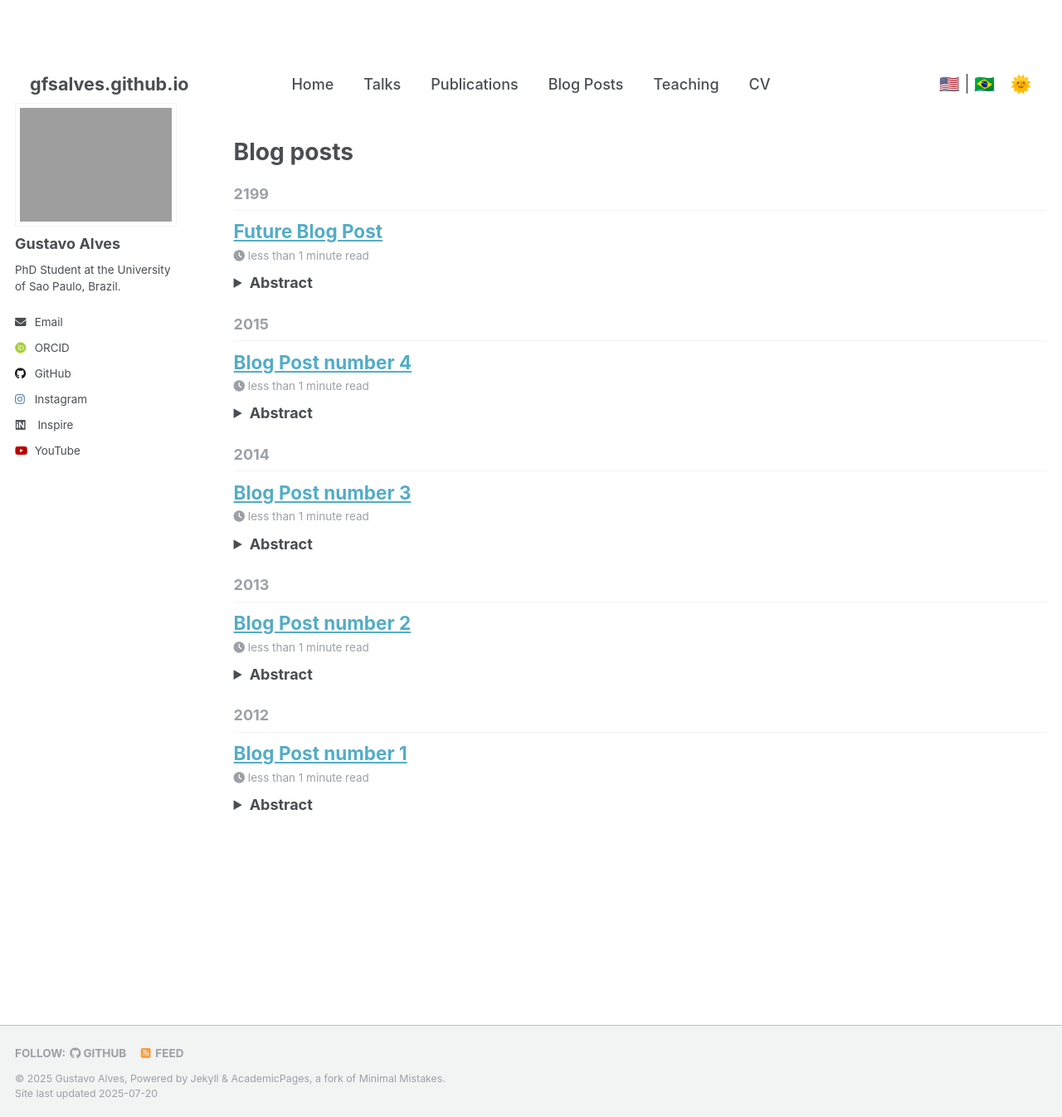
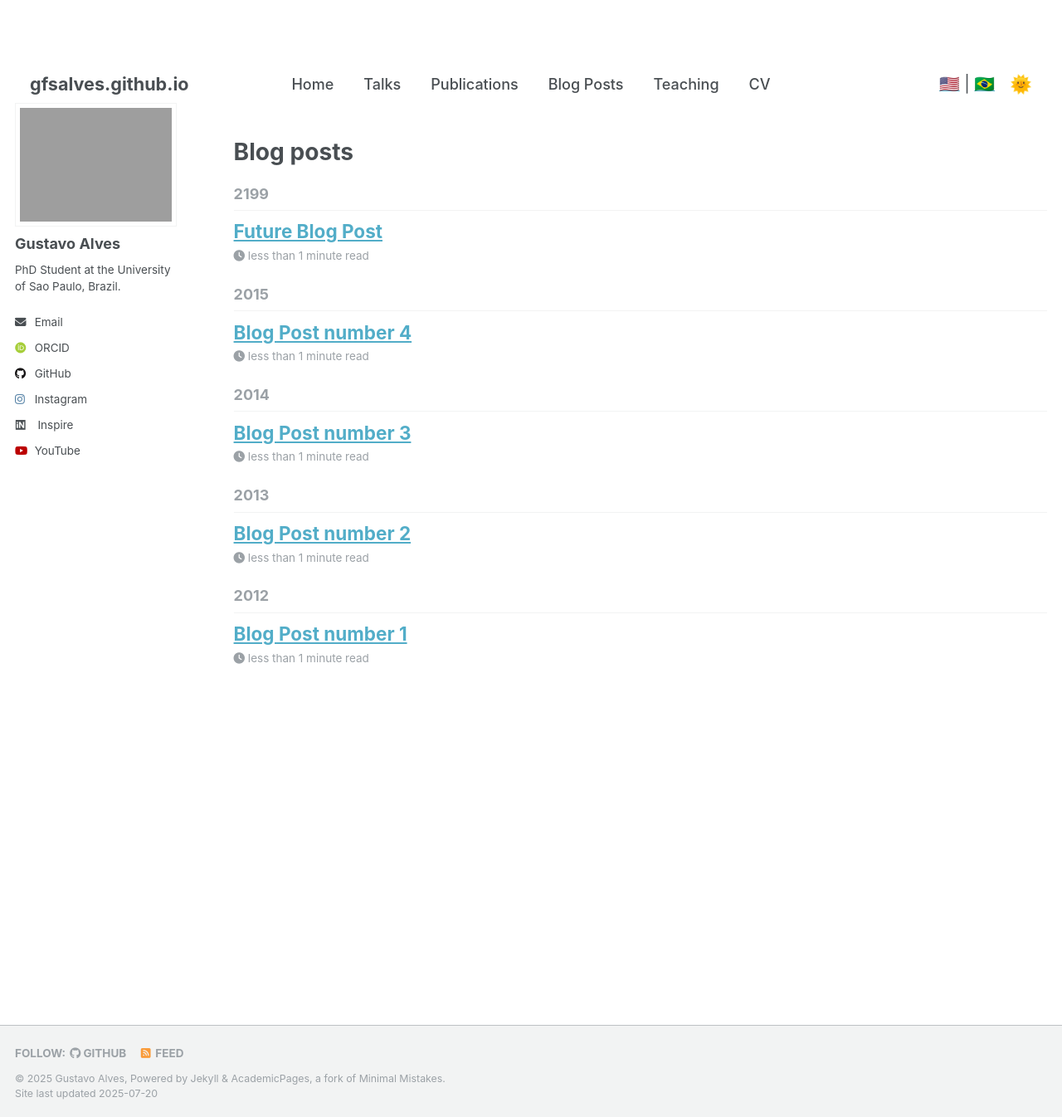
Before and after one commit to gfsalves/gfsalves.github.io, a Jekyll site: the page built from _pages/en/year-archive.html, in a window 1280 px wide and 1346 px high. Shown: the whole window at 83% size. Built offline with Jekyll 4.4.1, drawn with Linux system fonts in a browser that asks for light colours; some web fonts are replaced; a script that is not in the unit is left out.

Commit message:
change blog layout

```diff
--- /dev/null
+++ b/_includes/archive-single-blog.html
@@ -0,0 +1,95 @@
+{% include base_path %}
+
+{% if post.header.teaser %}
+  {% capture teaser %}{{ post.header.teaser }}{% endcapture %}
+{% else %}
+  {% assign teaser = site.teaser %}
+{% endif %}
+
+{% if post.id %}
+  {% assign title = post.title | markdownify | remove: "<p>" | remove: "</p>" %}
+{% else %}
+  {% assign title = post.title %}
+{% endif %}
+
+<div class="{{ include.type | default: "list" }}__item">
+  <article class="archive__item" itemscope itemtype="http://schema.org/CreativeWork">
+    {% if include.type == "grid" and teaser %}
+      <div class="archive__item-teaser">
+        <img src=
+          {% if teaser contains "://" %}
+            "{{ teaser }}"
+          {% else %}
+            "{{ teaser | prepend: "/images/" | prepend: base_path }}"
+          {% endif %}
+          alt="">
+      </div>
+    {% endif %}
+
+    <h2 class="archive__item-title" itemprop="headline">
+      {% assign has_content = post.content | strip_html | strip_newlines | size %}
+      {% if post.paperurl %}
+        <a href="{{ post.paperurl }}" target="_blank" rel="noopener noreferrer">{{ title }}</a>
+      {% elsif post.link %}
+        <a href="{{ post.link }}">{{ title }}</a>
+        <a href="{{ base_path }}{{ post.url }}" rel="permalink">
+          <i class="fa fa-link" aria-hidden="true" title="permalink"></i><span class="sr-only">Permalink</span>
+        </a>
+      {% elsif post.abstract or has_content > 0 %}
+        <a href="{{ base_path }}{{ post.url }}" rel="permalink">{{ title }}</a>
+      {% else %}
+        {{ title }}
+      {% endif %}
+    </h2>
+
+    {% if post.read_time %}
+      <p class="page__meta"><i class="fa fa-clock" aria-hidden="true"></i> {% include read-time.html %}</p>
+    {% endif %}
+
+    {% if post.collection == 'teaching' %}
+      <p>{{ post.type }}, <i>{{ post.venue }}</i>, {{ post.date | default: "1900-01-01" | date: "%Y" }}</p>
+    {% elsif post.collection == 'publications' and post.venue %}
+      <p>Published in <i>{{ post.venue }}</i></p>
+    {% elsif post.date and post.venue%}
+      <p class="page__date">
+        <strong><i class="fa fa-fw fa-calendar" aria-hidden="true"></i>
+        {{ site.data.ui-text[site.locale].date_label | default: "Published:" }}</strong>
+        <time datetime="{{ post.date | default: "1900-01-01" | date_to_xmlschema }}">
+          {{ post.date | default: "1900-01-01" | date: "%B %d, %Y" }}
+        </time>
+      </p>
+    {% endif %}
+
+    {% assign content_size = post.content | strip_html | strip_newlines | size %}
+    <!-- {% if page.layout == "archive" %}
+      {% if content_size > 0 %}
+        <details class="archive__item-abstract" style="margin-top: 0.5em;">
+          <summary><strong>Abstract</strong></summary>
+          <div>{{ post.content | markdownify }}</div>
+        </details>
+      {% endif %}
+    {% else %}
+      {% if content_size > 0 %}
+        <div>
+          {{ post.content | markdownify }}
+        </div>
+      {% endif %}
+    {% endif %} -->
+
+    {%- comment -%}
+    {% if post.excerpt and site.read_more != 'enabled' %}
+      <p class="archive__item-excerpt" itemprop="description">{{ post.excerpt | markdownify }}</p>
+    {% elsif post.excerpt and site.read_more == 'enabled' %}
+      <p class="archive__item-excerpt" itemprop="description">
+        <p>{{ post.excerpt | markdownify | remove: '<p>' | remove: '</p>' }}
+        <strong><a href="{{ base_path }}{{ post.url }}" rel="permalink"> Read more</a></strong></p>
+      </p>
+    {% endif %}
+    {%- endcomment -%}
+
+    {% if post.citation %}
+      <p>Recommended citation: {{ post.citation }}</p>
+    {% endif %}
+
+  </article>
+</div>
--- a/_pages/en/year-archive.html
+++ b/_pages/en/year-archive.html
@@ -16,5 +16,5 @@ redirect_from:
     <h2 id="{{ year | slugify }}" class="archive__subtitle">{{ year }}</h2>
     {% capture written_year %}{{ year }}{% endcapture %}
   {% endif %}
-  {% include archive-single.html %}
+  {% include archive-single-blog.html %}
 {% endfor %}
```
